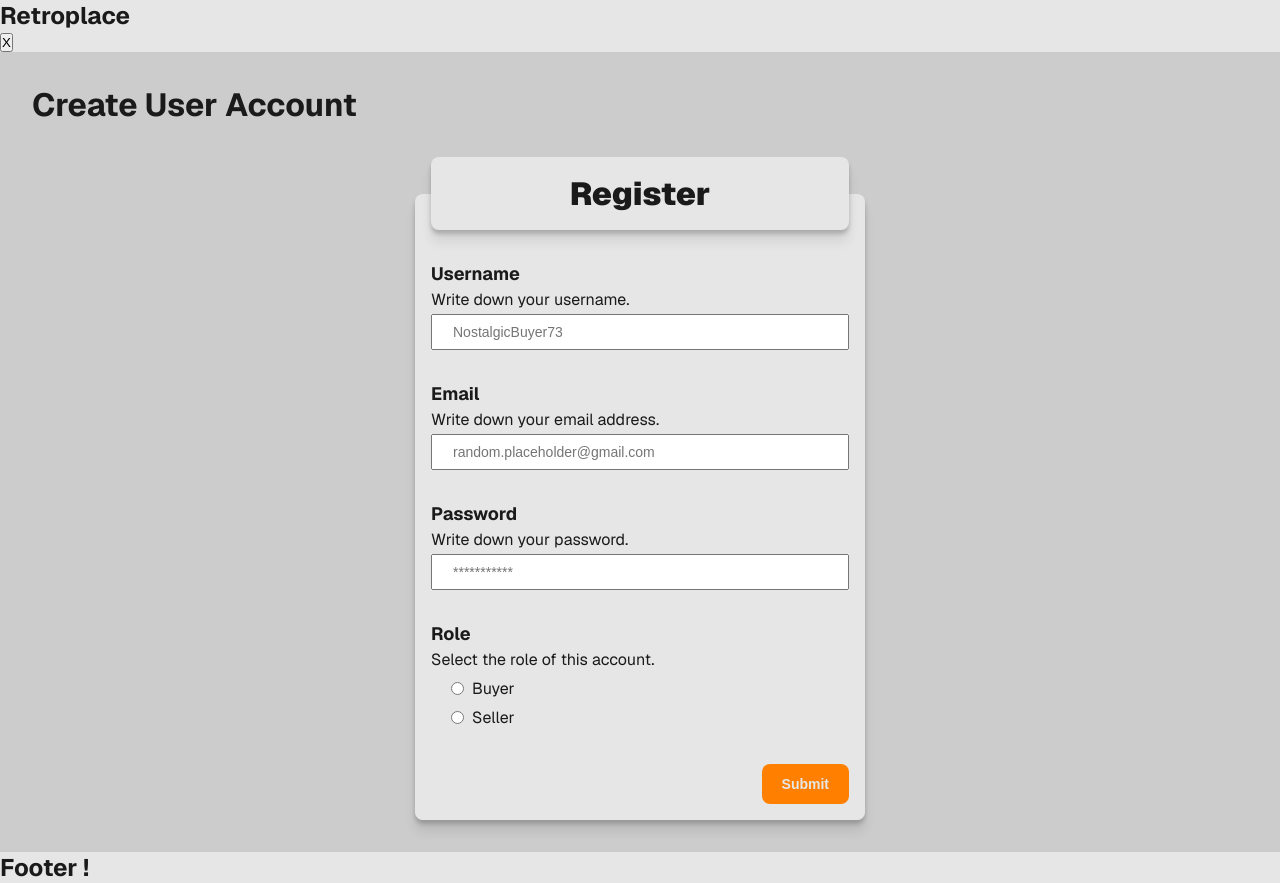
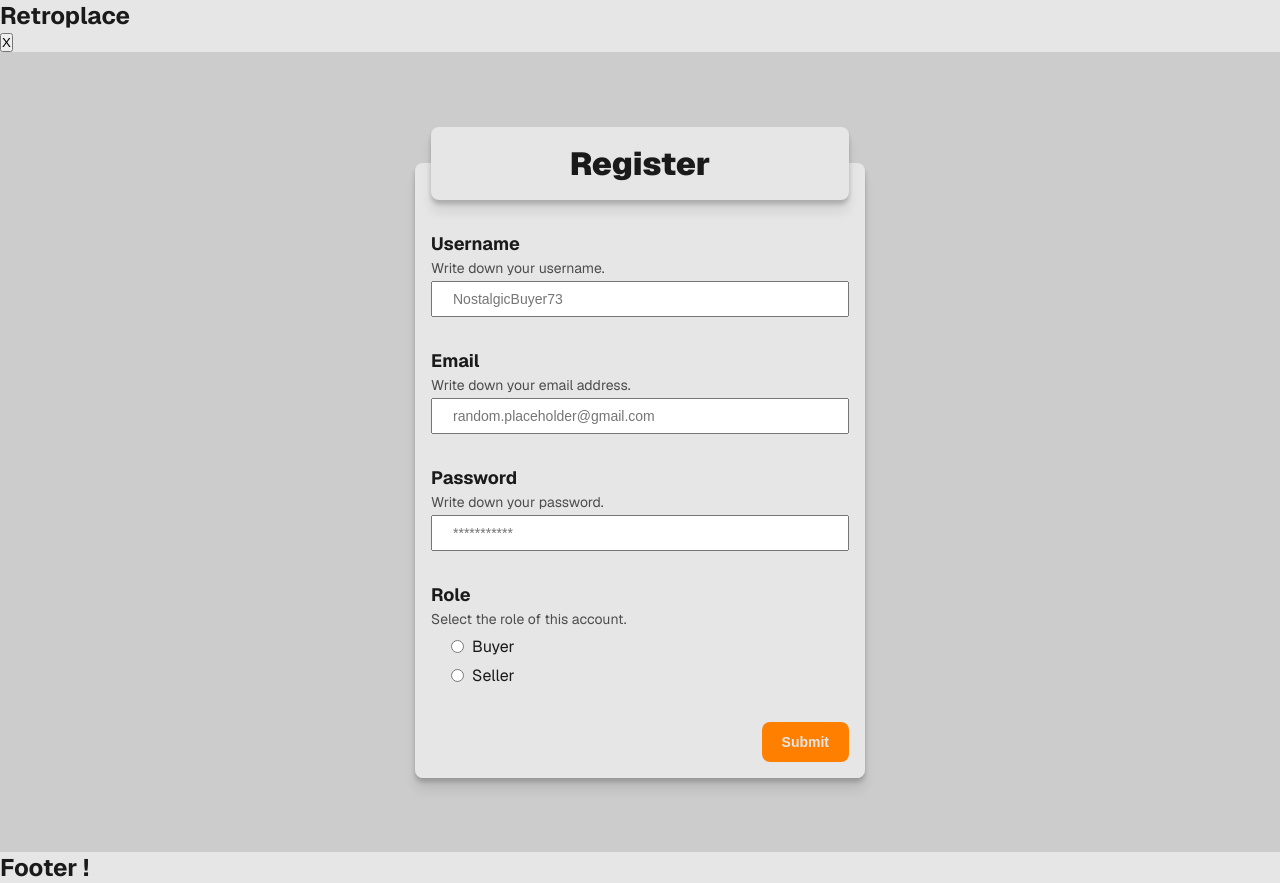
Before and after one commit to nathanEvrardDaCunha/retroplace_frontend, a React (Vite) app: page /register in a window 1280 px wide. Built offline with nearby package versions, Linux system fonts and the light colour scheme.

Commit message:
feat(ui): finalize login and register page UI

```diff
--- a/src/components/form/form-style.scss
+++ b/src/components/form/form-style.scss
@@ -53,9 +53,9 @@
 
 // Description
 .form__description {
-    font-size: variables.$font-size-base;
+    font-size: variables.$font-size-small;
     font-weight: variables.$font-weight-400;
-    color: var(--color-light-neutral-10);
+    color: var(--color-light-neutral-30);
     margin-block-end: variables.$spacing-0;
     width: 100%;
 }
--- a/src/features/browse-products/browse-products-style.scss
+++ b/src/features/browse-products/browse-products-style.scss
@@ -3,6 +3,9 @@
 @use '../../assets/variables';
 
 // === CLASSES === //
+
+// IDEA: Regroup the "main" and "title" into one shared file across every features.
+// Because right now, they are the same just like the "Shotgun Code Smell".
 
 // Main
 .main-products {
@@ -14,7 +17,18 @@
 
 // Title
 .main-products__title {
-    padding-block-end: variables.$spacing-6;
+    background-color: var(--color-light-neutral-90);
+    border-radius: variables.$spacing-1;
+    border: none;
+    padding: 1rem;
+    box-shadow: 0px 4px 4px hsla(0, 0%, 0%, 0.188), 0px 12px 12px hsla(0, 0%, 0%, 0.082);
+
+    font-size: variables.$font-size-bigger;
+    font-weight: variables.$font-weight-900;
+    color: var(--color-light-neutral-10);
+    margin-block-end: variables.$spacing-6;
+    width: 100%;
+    text-align: center;
 }
 
 // Content
--- a/src/features/home/home-style.scss
+++ b/src/features/home/home-style.scss
@@ -3,6 +3,9 @@
 @use '../../assets/variables';
 
 // === CLASSES === //
+
+// IDEA: Regroup the "main" and "title" into one shared file across every features.
+// Because right now, they are the same just like the "Shotgun Code Smell".
 
 // Main
 .main-home {
--- a/src/features/login/LoginUser.tsx
+++ b/src/features/login/LoginUser.tsx
@@ -29,7 +29,7 @@ export function LoginUser() {
     return (
         <>
             <main className="main-login">
-                <h1 className="main-login__title">Authenticate User Account</h1>
+                {/* <h1 className="main-login__title">Authenticate User Account</h1> */}
 
                 <section className="main-login__content">
                     <Form action={handleAction}>
--- a/src/features/login/login-style.scss
+++ b/src/features/login/login-style.scss
@@ -3,6 +3,9 @@
 @use '../../assets/variables';
 
 // === CLASSES === //
+
+// IDEA: Regroup the "main" and "title" into one shared file across every features.
+// Because right now, they are the same just like the "Shotgun Code Smell".
 
 // Main
 .main-login {
@@ -10,6 +13,9 @@
     width: 100%;
     padding-block: variables.$spacing-6;
     padding-inline: variables.$spacing-6;
+
+    display: flex;
+    flex-direction: column;
 }
 
 // Title
@@ -19,4 +25,5 @@
 
 // Content
 .main-login__content {
+    margin-block: auto;
 }
--- a/src/features/not-found/not-found-style.scss
+++ b/src/features/not-found/not-found-style.scss
@@ -3,6 +3,9 @@
 @use '../../assets/variables';
 
 // === CLASSES === //
+
+// IDEA: Regroup the "main" and "title" into one shared file across every features.
+// Because right now, they are the same just like the "Shotgun Code Smell".
 
 // Main
 .main-notfound {
--- a/src/features/register/RegisterUser.tsx
+++ b/src/features/register/RegisterUser.tsx
@@ -28,7 +28,7 @@ export function RegisterUser() {
     return (
         <>
             <main className="main-register">
-                <h1 className="main-register__title">Create User Account</h1>
+                {/* <h1 className="main-register__title">Create User Account</h1> */}
 
                 <section className="main-register__content">
                     <Form action={handleAction}>
--- a/src/features/register/register-style.scss
+++ b/src/features/register/register-style.scss
@@ -3,6 +3,9 @@
 @use '../../assets/variables';
 
 // === CLASSES === //
+
+// IDEA: Regroup the "main" and "title" into one shared file across every features.
+// Because right now, they are the same just like the "Shotgun Code Smell".
 
 // Main
 .main-register {
@@ -10,6 +13,9 @@
     width: 100%;
     padding-block: variables.$spacing-6;
     padding-inline: variables.$spacing-6;
+
+    display: flex;
+    flex-direction: column;
 }
 
 // Title
@@ -19,4 +25,5 @@
 
 // Content
 .main-register__content {
+    margin-block: auto;
 }
```
